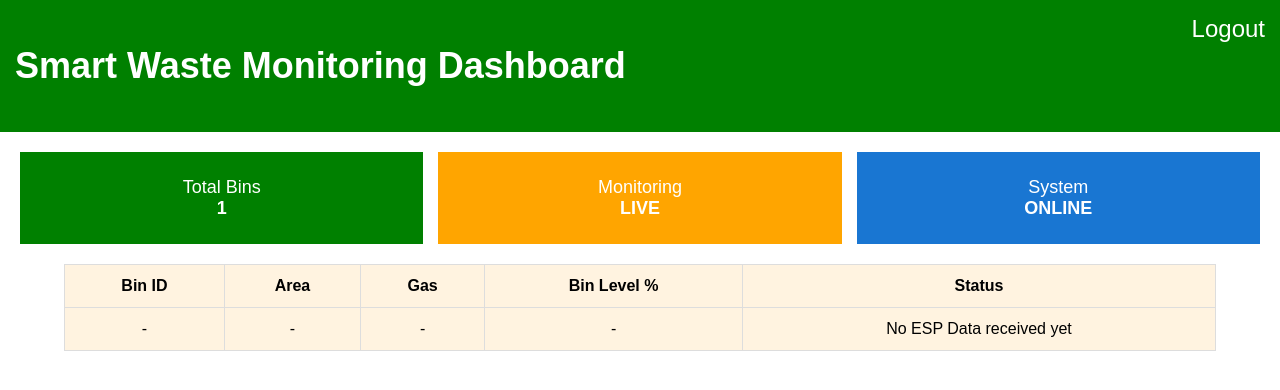
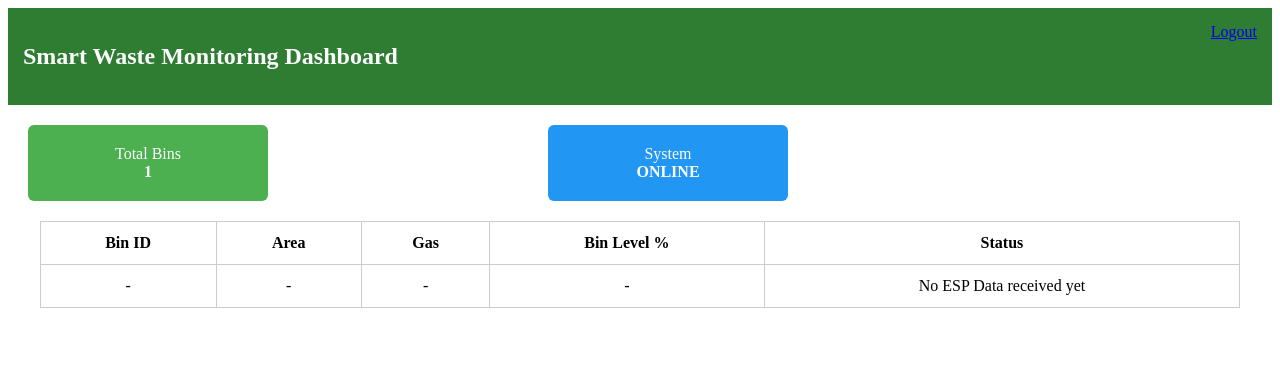
Before and after one commit to Mugilan-18/smart-waste-dashboard, a Flask app: page /dashboard in a window 1280 px wide. Shown: the top 390 px of the page. Run offline with Flask 3, Linux system fonts and the light colour scheme; the visitor is signed in with stand-in values (Sample User, id 1).

Commit message:
Refactor CSS for login and dashboard styles
Refactor CSS for login and dashboard styles, updating layout and design elements.

```diff
--- a/static/style.css
+++ b/static/style.css
@@ -1,86 +1,92 @@
-body {
-  margin: 0;
-  font-family: Arial;
+/* ===== LOGIN ===== */
+.login-body{
+  height:100vh;
+  margin:0;
+  background:url("/static/images/smart_city.jpg") no-repeat center/cover;
+  display:flex;
+  justify-content:center;
+  align-items:center;
 }
 
-/* LOGIN */
-.login-bg {
-  background: url("/static/images/smart_city.jpg") center/cover no-repeat;
-  height: 100vh;
+.login-box{
+  width:320px;
+  background:white;
+  padding:25px;
+  text-align:center;
+  border-radius:10px;
+  box-shadow:0 10px 25px rgba(0,0,0,.3);
 }
 
-.login-box {
-  width: 320px;
-  background: light blue;
-  padding: 25px;
-  border-radius: 10px;
-  position: absolute;
-  top: 50%;
-  left: 50%;
-  transform: translate(-50%, -50%);
-  text-align: center;
+.govt-logo{ width:70px; }
+
+.login-box input{
+  width:100%;
+  padding:10px;
+  margin:8px 0;
 }
 
-.login-box input,
-.login-box button {
-  width: 100%;
-  height: 42px;
-  margin: 10px 0;
+.password-box{ position:relative; }
+.password-box span{
+  position:absolute; right:10px; top:12px; cursor:pointer;
 }
 
-.password-box {
-  position: relative;
+.login-box button{
+  width:100%;
+  padding:10px;
+  background:#1976d2;
+  color:white;
+  border:none;
+  border-radius:5px;
 }
 
-.password-box span {
-  position: absolute;
-  right: 10px;
-  top: 12px;
-  cursor: pointer;
+/* ===== DASHBOARD ===== */
+.dashboard-body{ margin:0; background:#f4f6f8; }
+
+.top-bar{
+  background:#2e7d32;
+  color:white;
+  padding:15px;
+  display:flex;
+  justify-content:space-between;
 }
 
-/* DASHBOARD */
-.top-bar {
-  background: green;
-  color: white;
-  padding: 15px;
-  font-size: 24px;
-  display: flex;
-  justify-content: space-between;
+.logout-btn{
+  color:white;
+  text-decoration:none;
+  background:red;
+  padding:6px 12px;
+  border-radius:4px;
 }
 
-.logout {
-  color: white;
-  text-decoration: none;
+.banner{ width:100%; height:260px; object-fit:cover; }
+
+.cards{
+  display:flex;
+  gap:20px;
+  margin:20px;
 }
 
-.cards {
-  display: flex;
-  gap: 15px;
-  margin: 20px;
+.card{
+  width:200px;
+  padding:20px;
+  color:white;
+  text-align:center;
+  border-radius:6px;
 }
 
-.card {
-  flex: 1;
-  padding: 25px;
-  color: white;
-  font-size: 18px;
-  text-align: center;
+.green{background:#4caf50;}
+.yellow{background:#fbc02d;}
+.blue{background:#2196f3;}
+
+table{
+  width:95%;
+  margin:20px auto;
+  background:white;
+  border-collapse:collapse;
 }
 
-.green { background: green; }
-.orange { background: orange; }
-.blue { background: #1976d2; }
-
-table {
-  width: 90%;
-  margin: auto;
-  background: #fff3e0;
-  border-collapse: collapse;
+th,td{
+  border:1px solid #ccc;
+  padding:12px;
+  text-align:center;
 }
-
-th, td {
-  padding: 12px;
-  border: 1px solid #ddd;
-  text-align: center;
-}
```
